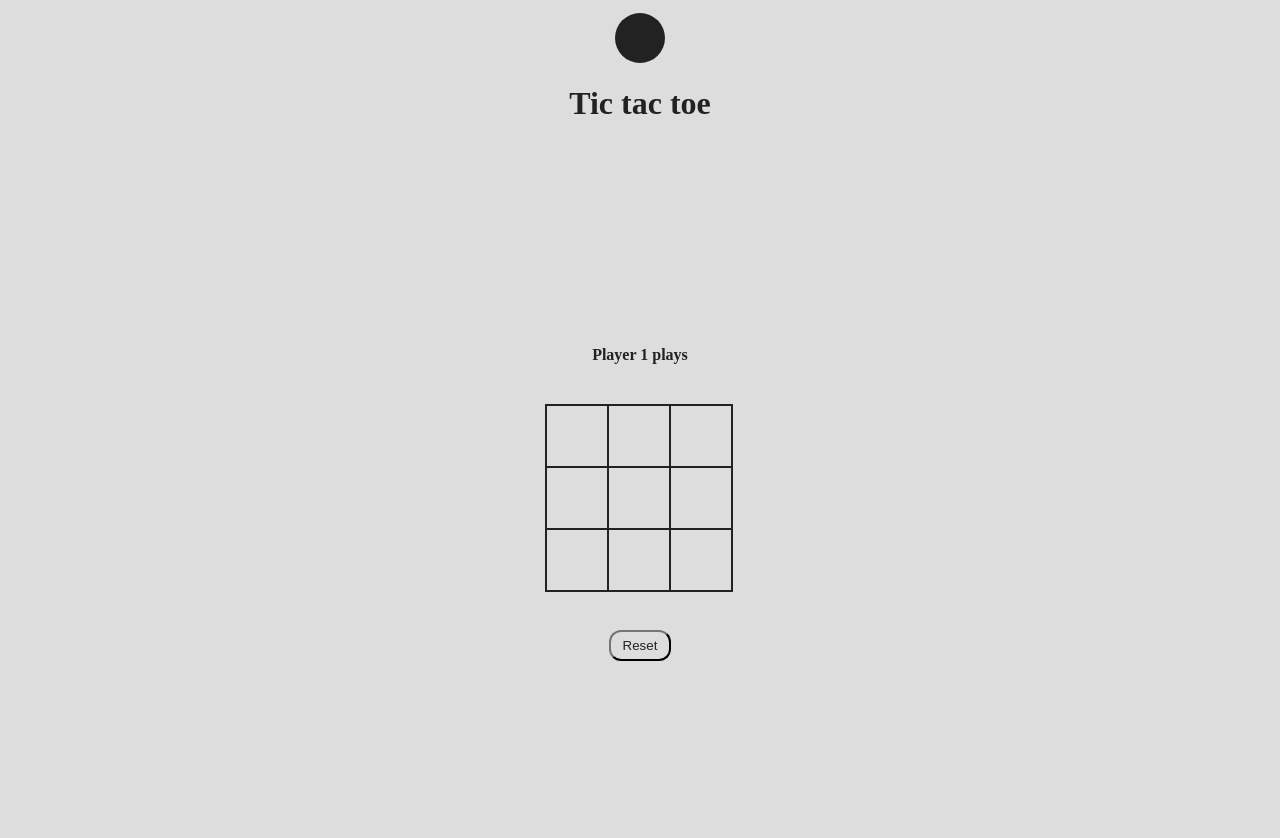
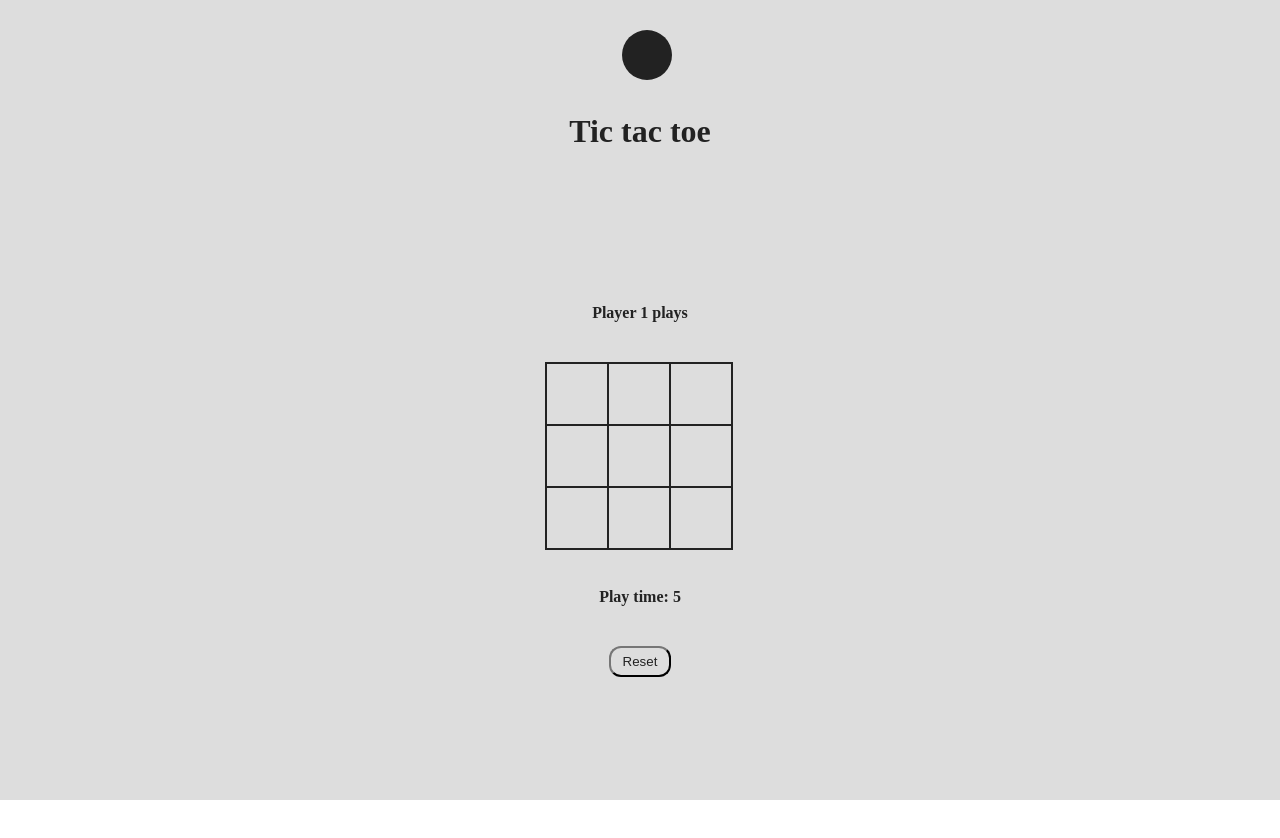
Before and after one commit to eduardocruzpalacios/tic-tac-toe-react, a React (Create React App) app: page / in a window 1280 px wide. Shown: the top 838 px of the page. After the commit the page ends 800 px from the top, so only its background shows below. Built offline with nearby package versions, Linux system fonts and the light colour scheme.

Commit message:
Create game time

```diff
--- a/src/components/atoms/DarkModeSwitch/DarkModeSwitch.tsx
+++ b/src/components/atoms/DarkModeSwitch/DarkModeSwitch.tsx
@@ -17,6 +17,7 @@ export const DarkModeSwitch: React.FC = () => {
 
   return (
     <React.Fragment>
+      <div>
         <InputStyled
           onChange={changeTheme}
           id={name}
@@ -24,6 +25,7 @@ export const DarkModeSwitch: React.FC = () => {
           name={name} />
         <LabelStyled htmlFor={name} className={theme} >
         </LabelStyled>
+      </div>
     </React.Fragment>
   );
 };
--- a/src/components/organisms/Game/Game.tsx
+++ b/src/components/organisms/Game/Game.tsx
@@ -1,4 +1,4 @@
-import React, { useState } from 'react';
+import React, { useEffect, useState } from 'react';
 import { Button, TextInfo } from '../../atoms';
 import { Board } from '../../molecules';
 import { SectionStyled } from './styled';
@@ -14,9 +14,38 @@ export const Game: React.FC = () => {
 
   const [player1IsPlaying, setPlayer1IsPlaying] = useState(true);
 
+  const [seconds, setSeconds] = useState(0);
+
+  const timerText = `Play time: ${seconds}`;
+
+  const [isTimerActive, setIsTimerActive] = useState(true);
+
+  function resetTimer() {
+    setSeconds(0);
+    setIsTimerActive(true);
+  }
+
+  function stopTimer() {
+    setIsTimerActive(false);
+  }
+
+  useEffect(() => {
+    let interval: NodeJS.Timer | undefined;
+    if (isTimerActive) {
+      interval = setInterval(() => {
+        setSeconds(seconds => seconds + 1);
+      }, 1000);
+    }
+    if (!isTimerActive) {
+      clearInterval(interval);
+    }
+    return () => clearInterval(interval);
+  }, [isTimerActive, seconds]);
+
   function _handleResetButton() {
     setBoardState(initialBoardState);
     setPlayer1IsPlaying(true);
+    resetTimer();
   }
 
   function _getWInner(boardState: string[]) {
@@ -39,28 +68,17 @@ export const Game: React.FC = () => {
     return null;
   }
 
-  const winner = _getWInner(boardState);
-
   function _isBoardFull(boardState: string[]) {
     for (let i = 0; i < boardState.length; i++) {
       if (boardState[i] === '') {
         return false;
       }
     }
+    stopTimer();
     return true;
   }
 
-  function _getCurrentResult() {
-    let currentResult;
-    if (winner) {
-      currentResult = 'Winner: ' + winner;
-    } else if (_isBoardFull(boardState)) {
-      currentResult = 'It is a draw!';
-    } else {
-      currentResult = `Player ${player1IsPlaying ? 1 : 2} plays`;
-    }
-    return currentResult;
-  }
+  const [resultState, setResultState] = useState('Player 1 plays');
 
   function _tileIsFull(index: number) {
     return boardState[index] !== '';
@@ -69,21 +87,31 @@ export const Game: React.FC = () => {
   function _handleClickTile(event: React.UIEvent<HTMLButtonElement | HTMLDivElement>) {
     const clickedEl: ClickedElement = event.nativeEvent.composedPath()[0];
     const index = Number(clickedEl.id);
-    if (_tileIsFull(index) || winner) {
+    if (_tileIsFull(index) || _getWInner(boardState)) {
       return;
     }
     const nextBoardState = boardState.slice();
     nextBoardState[index] = player1IsPlaying ? 'O' : 'X';
     setBoardState(nextBoardState);
-    setPlayer1IsPlaying(!player1IsPlaying);
+    const winner = _getWInner(nextBoardState);
+    if (winner) {
+      stopTimer();
+      setResultState(`Winner: ${winner}`);
+    } else if (_isBoardFull(nextBoardState)) {
+      setResultState('It is a draw!');
+    } else {
+      setPlayer1IsPlaying(!player1IsPlaying);
+      setResultState(`Player ${player1IsPlaying ? 1 : 2} plays`);
+    }
   }
 
   return (
     <React.Fragment>
       <SectionStyled>
-        <TextInfo value={_getCurrentResult()}></TextInfo>
+        <TextInfo value={resultState}></TextInfo>
         <Board tiles={boardState} handleClickTile={_handleClickTile}></Board>
-        <Button value="Reset" handleOnClick={_handleResetButton}></Button>
+        <TextInfo value={timerText} />
+        <Button value="Reset" handleOnClick={() => _handleResetButton()}></Button>
       </SectionStyled>
     </React.Fragment>
   );
--- a/src/components/pages/MainPage/styled.ts
+++ b/src/components/pages/MainPage/styled.ts
@@ -1,14 +1,13 @@
 import Styled from 'styled-components';
 
-const headerHeight = '80px';
+const headerHeight = '180px';
 
 export const HeaderStyled = Styled.header`
   align-items: center;
   display: flex;
   flex-direction: column;
-  justify-content: center;
-  line-height: ${headerHeight};
-  min-height: ${headerHeight}x;
+  justify-content: space-evenly;
+  min-height: ${headerHeight};
 `;
 
 export const MainStyled = Styled.main`
```
Also changed, not shown: 1 other file (tests, documents, lock files or other folders). Lines whose indentation alone changed are shown as unchanged.
